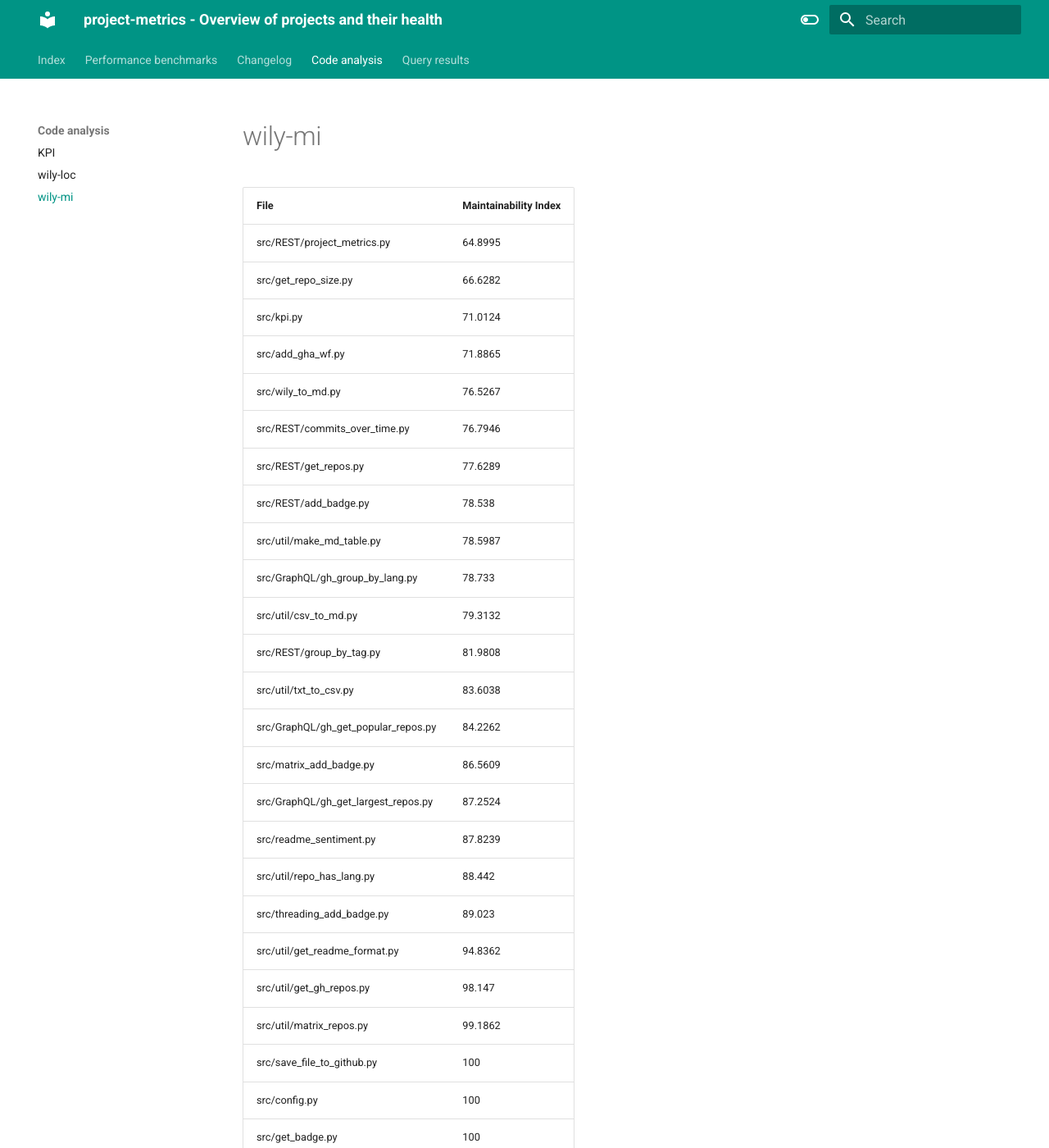
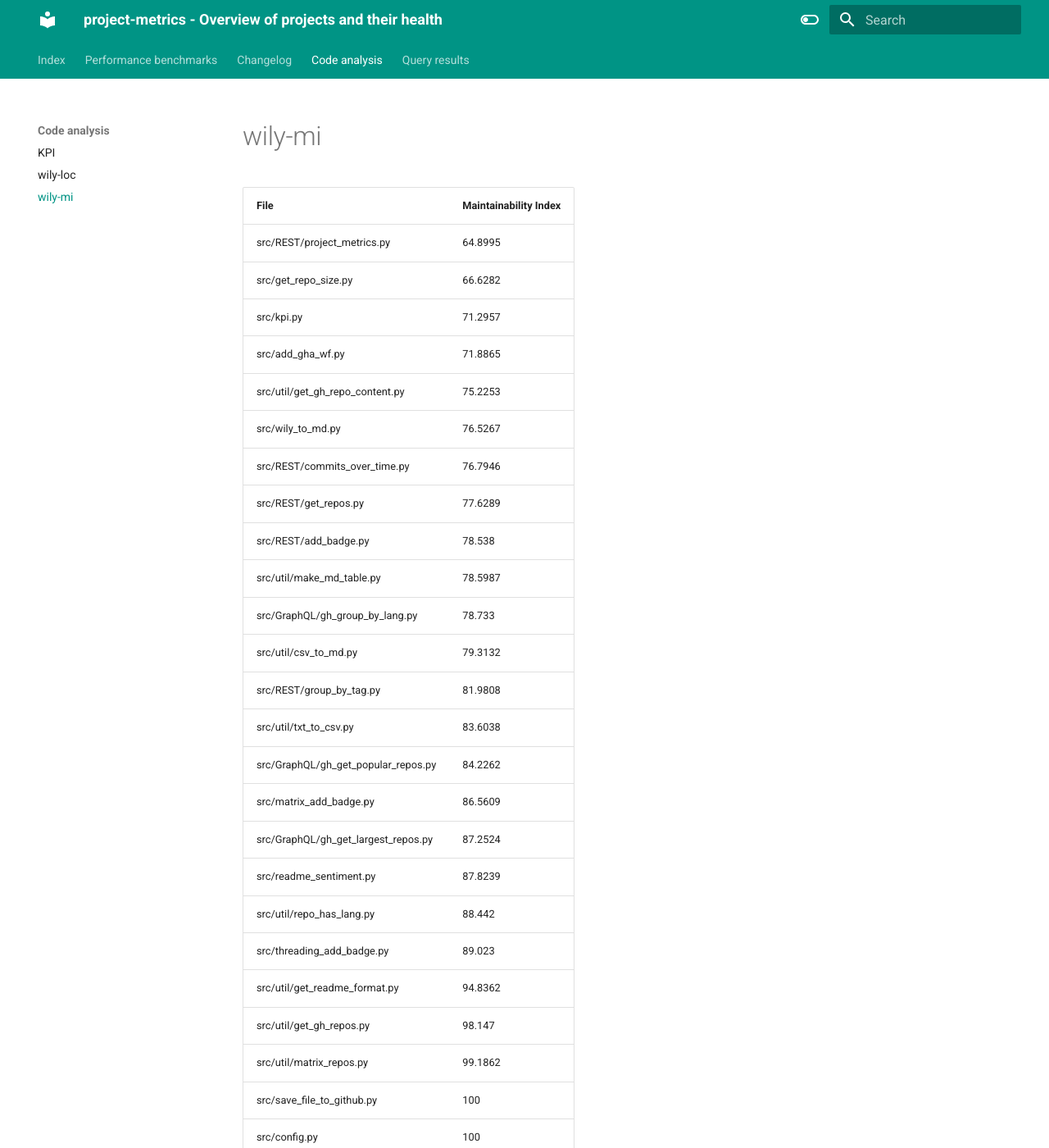
Before and after one commit to TheNewThinkTank/project-metrics, an MkDocs documentation site: the page built from docs/project_docs/code-analysis/wily-mi.md, in a window 1280 px wide and 1400 px high. Shown: the whole window at 82% size. Built offline with MkDocs 1.6.1 and Material for MkDocs 9.7.7, drawn with Linux system fonts in a browser that asks for light colours.

Commit message:
Updating file

```diff
--- a/docs/project_docs/code-analysis/wily-mi.md
+++ b/docs/project_docs/code-analysis/wily-mi.md
@@ -4,8 +4,9 @@
 | --- | --- |
 | src/REST/project_metrics.py         |                 64.8995 |
 | src/get_repo_size.py                |                 66.6282 |
-| src/kpi.py                          |                 71.0124 |
+| src/kpi.py                          |                 71.2957 |
 | src/add_gha_wf.py                   |                 71.8865 |
+| src/util/get_gh_repo_content.py     |                 75.2253 |
 | src/wily_to_md.py                   |                 76.5267 |
 | src/REST/commits_over_time.py       |                 76.7946 |
 | src/REST/get_repos.py               |                 77.6289 |
```
Also changed, not shown: other parts of docs/project_docs/code-analysis/wily-mi.md (+1 -1 lines).
